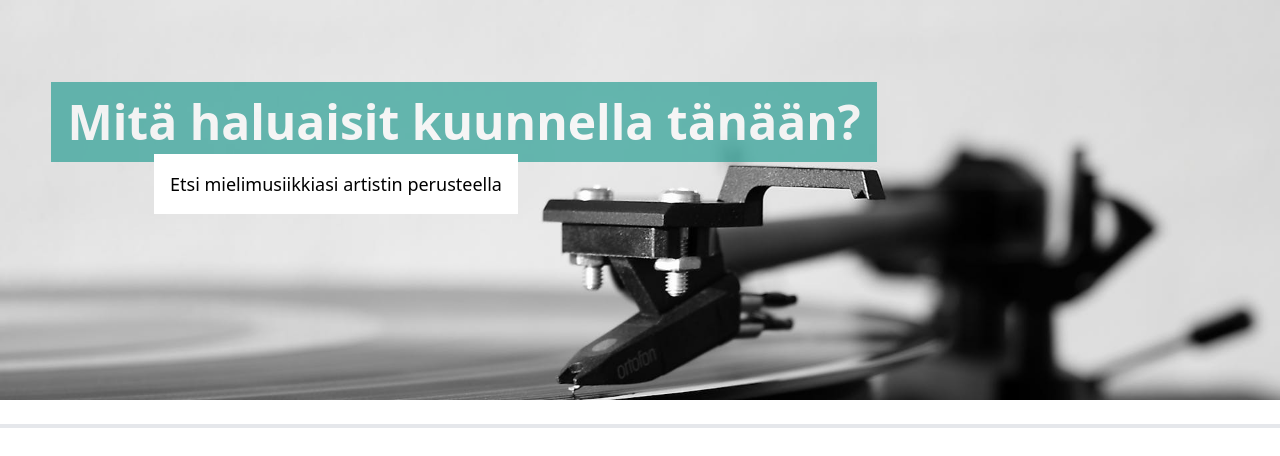
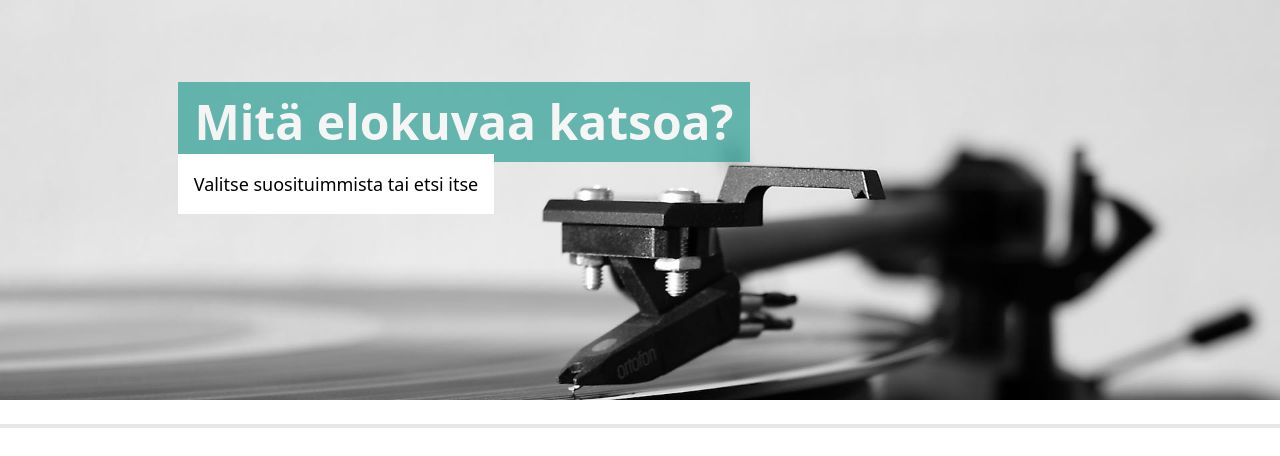
Before and after one commit to kimmolehtimaki/JS-projekti-2-AJAX, a plain HTML site: page index.html in a window 1280 px wide. Shown: the top 456 px of the page. Drawn offline with nearby package versions, Linux system fonts and the light colour scheme.

Commit message:
text changes

```diff
--- a/index.html
+++ b/index.html
@@ -3,7 +3,7 @@
   <head>
     <meta charset="UTF-8" />
     <meta name="viewport" content="width=device-width, initial-scale=1.0" />
-    <title>Music Player</title>
+    <title>Movie search</title>
     <script src="https://cdn.tailwindcss.com"></script>
   </head>
   <body>
@@ -14,11 +14,11 @@
         style="background-image: url('images/pexels-pixabay-164828.jpg')"
       >
         <div class="container-text">
-          <h1 class="promo-title text-5xl p-4 font-semibold text-left justify-start bg-teal-600 opacity-60 ml-72 -translate-x-80 -translate-y-12">Mitä haluaisit kuunnella tänään?</h1>
+          <h1 class="promo-title text-5xl p-4 font-semibold text-left justify-start bg-teal-600 opacity-60 ml-72 -translate-x-80 -translate-y-12">Mitä elokuvaa katsoa?</h1>
           <p
             class="promo-text inline-block relative z-0 p-4 text-lg text-black bg-white -ml-48 -translate-x-52 -translate-y-14"
           >
-            Etsi mielimusiikkiasi artistin perusteella
+            Valitse suosituimmista tai etsi itse
           </p>
         </div>
       </section>
```
Also changed, not shown: 1 other file.
